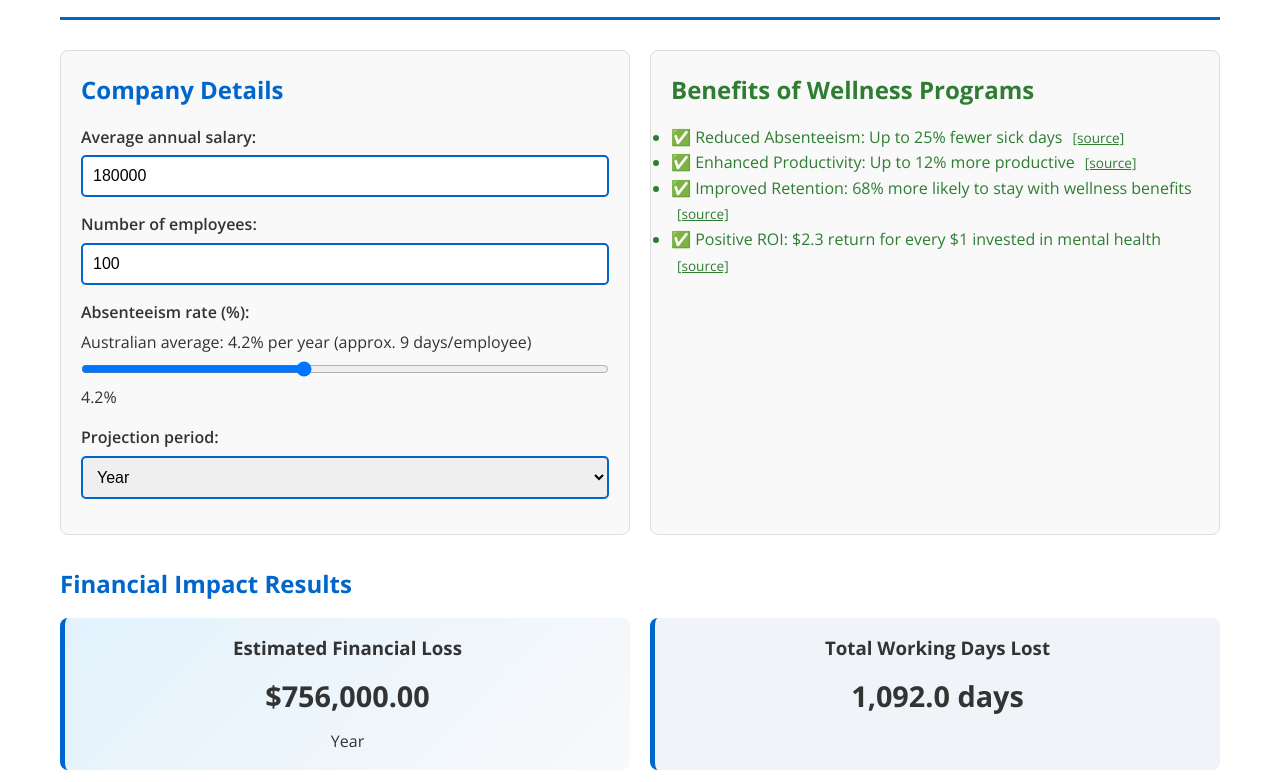
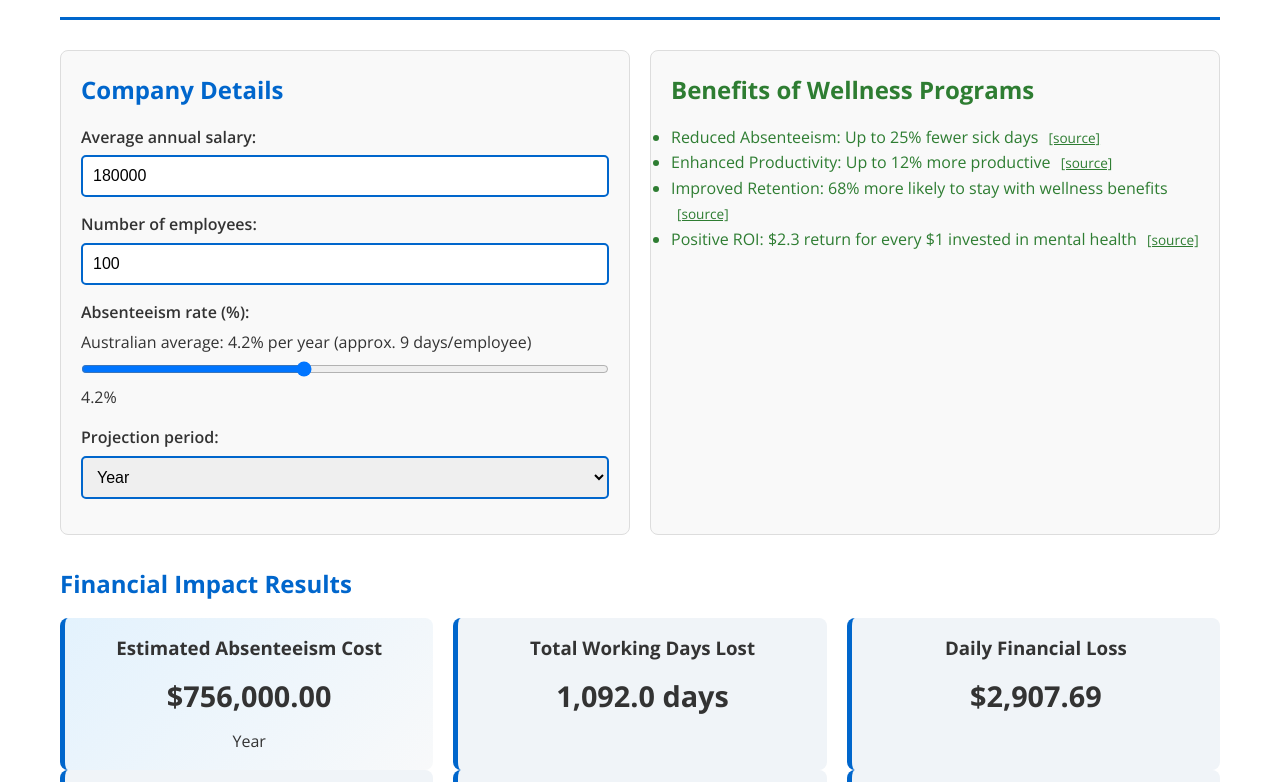
Before and after one commit to Ben0Miln/Calculator, a plain HTML site: page index.html in a window 1280 px wide. Shown: the part 125-907 px from the top of the page. Drawn offline with nearby package versions, Linux system fonts and the light colour scheme.

Commit message:
Add files via upload

```diff
--- a/index.html
+++ b/index.html
@@ -52,16 +52,16 @@
       <div class="benefits-section">
         <h2 class="positive-impact">Benefits of Wellness Programs</h2>
         <ul>
-          <li class="positive-impact">✅ Reduced Absenteeism: Up to 25% fewer sick days
+          <li class="positive-impact">Reduced Absenteeism: Up to 25% fewer sick days
             <a href="https://www.safeworkaustralia.gov.au/resources-and-publications/reports/psychosocial-safety-climate-and-better-productivity-australian-workplaces-costs-productivity-presenteeism-absenteeism?utm_source=chatgpt.com" target="_blank" class="tooltip-icon">[source]</a>
           </li>
-          <li class="positive-impact">✅ Enhanced Productivity: Up to 12% more productive
+          <li class="positive-impact">Enhanced Productivity: Up to 12% more productive
             <a href="https://www.journals.uchicago.edu/doi/10.1086/681096" target="_blank" class="tooltip-icon">[source]</a>
           </li>
-          <li class="positive-impact">✅ Improved Retention: 68% more likely to stay with wellness benefits
+          <li class="positive-impact">Improved Retention: 68% more likely to stay with wellness benefits
             <a href="https://www2.deloitte.com/us/en/insights/topics/talent/workplace-well-being-research-2024.html" target="_blank" class="tooltip-icon">[source]</a>
           </li>
-          <li class="positive-impact">✅ Positive ROI: $2.3 return for every $1 invested in mental health
+          <li class="positive-impact">Positive ROI: $2.3 return for every $1 invested in mental health
             <a href="https://www.pwc.com.au/publications/pdf/beyondblue-workplace-roi-may14.pdf?utm_source=chatgpt.com" target="_blank" class="tooltip-icon">[source]</a>
           </li>
         </ul>
@@ -72,7 +72,7 @@
       <h2>Financial Impact Results</h2>
       <div class="metrics-grid">
         <div class="metric-card main-metric">
-          <h3>Estimated Financial Loss</h3>
+          <h3>Estimated Absenteeism Cost</h3>
           <div class="metric-value" id="main-loss">$0</div>
           <div class="metric-period" id="main-period">Year</div>
         </div>
@@ -96,8 +96,6 @@
           <div class="metric-value" id="productivity-gain">$0</div>
         </div>
         <div class="metric-card positive-impact">
-          <h3>ROI From $10k Investment</h3>
-          <div class="metric-value" id="roi-gain">$23,000</div>
         </div>
       </div>
     </div>
--- a/styles.css
+++ b/styles.css
@@ -176,3 +176,9 @@ footer {
     flex: 1 1 48%;
     min-width: 300px;
 }
+
+@media (min-width: 768px) {
+    .metrics-grid {
+        grid-template-columns: repeat(3, 1fr);
+    }
+}
```
